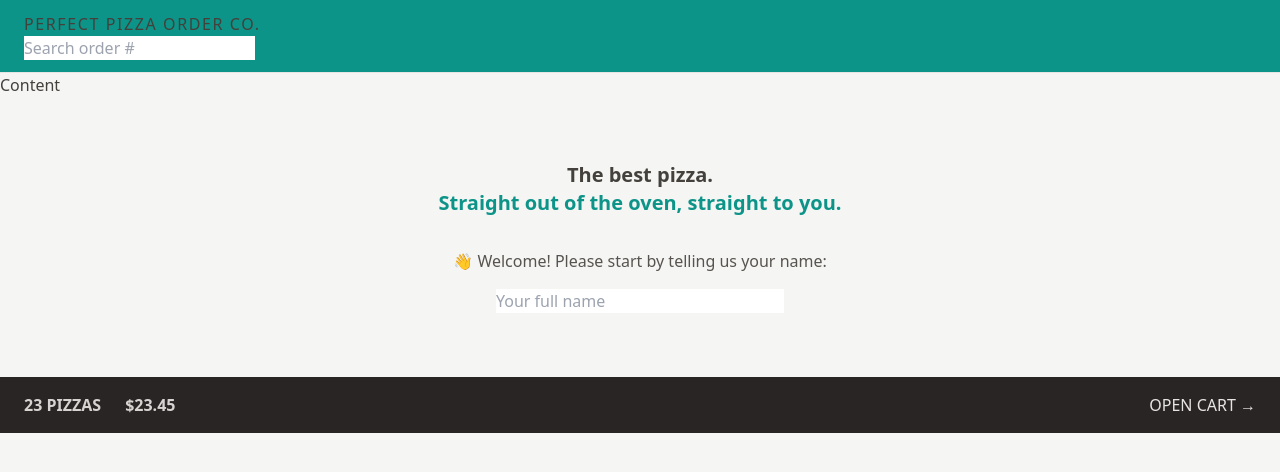
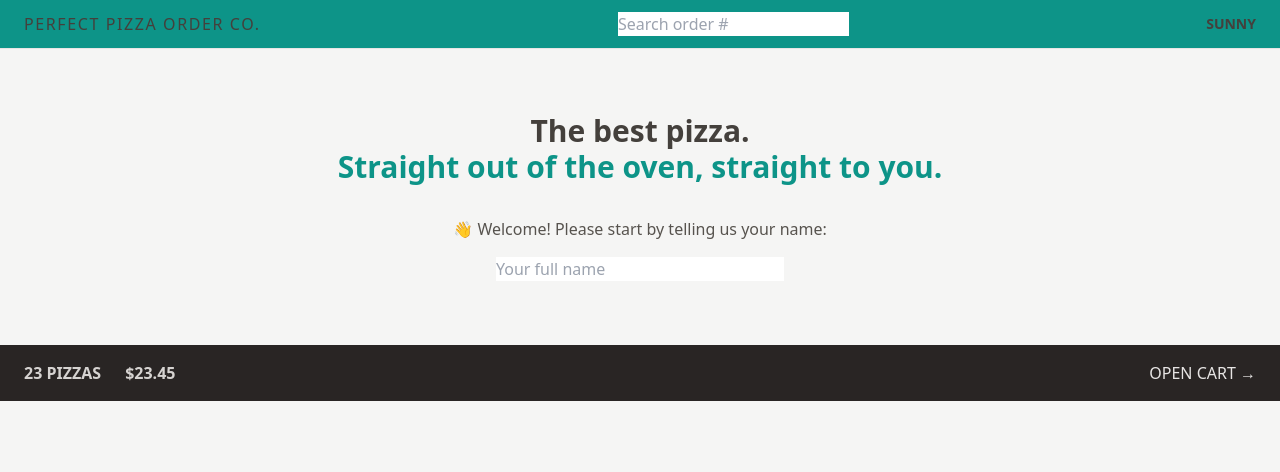
Before and after one commit to SunpreetSandhu/order-app, a React (Vite) app: page / in a window 1280 px wide. Shown: the top 472 px of the page. Built offline with nearby package versions, Linux system fonts and the light colour scheme.

Commit message:
added more responsive design and header flexbox

```diff
--- a/src/features/user/Username.jsx
+++ b/src/features/user/Username.jsx
@@ -1,5 +1,5 @@
 function Username() {
-  return <div className="hidden text-sm font-semibold">Sunny</div>;
+  return <div className="hidden text-sm font-semibold md:block">Sunny</div>;
 }
 
 export default Username;
--- a/src/ui/AppLayout.jsx
+++ b/src/ui/AppLayout.jsx
@@ -1,17 +1,16 @@
-import { Outlet, useNavigation } from "react-router";
-import CartOverview from "../features/cart/CartOverview";
-import Header from "./Header";
-import Loader from "./Loader";
+import { Outlet, useNavigation } from 'react-router';
+import CartOverview from '../features/cart/CartOverview';
+import Header from './Header';
+import Loader from './Loader';
 function AppLayout() {
   const navigation = useNavigation();
-  const isLoading = navigation.state === "loading";
+  const isLoading = navigation.state === 'loading';
   console.log(navigation);
   return (
     <div className="layout">
       {isLoading && <Loader />}
       <Header />
       <main>
-        <h1>Content</h1>
         {/* This is to display child routes
         when they are navigated to like /, /menu, etc from appjsx
         */}
--- a/src/ui/Header.jsx
+++ b/src/ui/Header.jsx
@@ -5,7 +5,7 @@ import Username from '../features/user/Username';
 function Header() {
   return (
     <header
-      className="px border-b border-stone-200
+      className="flex items-center justify-between border-b border-stone-200
      bg-teal-600 px-4 py-3 uppercase sm:px-6"
     >
       <Link to="/" className="tracking-widest">
--- a/src/ui/Home.jsx
+++ b/src/ui/Home.jsx
@@ -2,8 +2,8 @@ import CreateUser from '../features/user/CreateUser';
 
 function Home() {
   return (
-    <div className="my-10 text-center sm:my-16">
-      <h1 className="mb-8 text-xl font-semibold">
+    <div className="my-10 px-4 text-center sm:my-16">
+      <h1 className="mb-8 text-xl font-semibold md:text-3xl">
         The best pizza.
         <br />
         <span className="text-teal-600">
```
